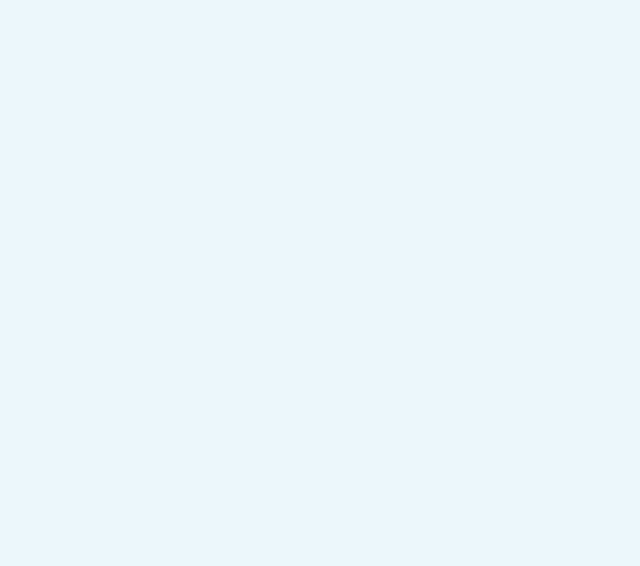
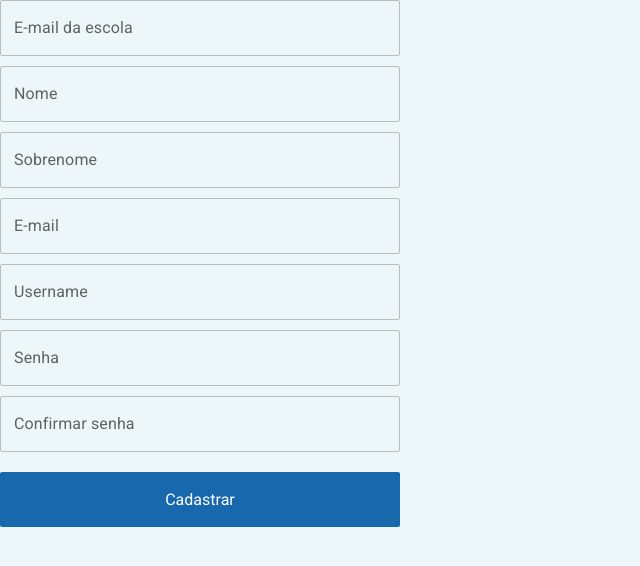
Before and after one commit to renandcr/school_manager_interface, a React (Create React App) app: page / in a window 1280 px wide. Shown: the top 566 px of the page, without its empty margins (0-640 px from the left). Built offline with nearby package versions, Linux system fonts and the light colour scheme.

Commit message:
Salvar alterações

```diff
--- a/package.json
+++ b/package.json
@@ -3,7 +3,12 @@
   "version": "0.1.0",
   "private": true,
   "dependencies": {
+    "@emotion/core": "^11.0.0",
+    "@emotion/react": "^11.10.6",
+    "@emotion/styled": "^11.10.6",
     "@hookform/resolvers": "^2.9.11",
+    "@mui/material": "^5.11.9",
+    "@mui/styled-engine-sc": "^5.11.9",
     "@testing-library/jest-dom": "^5.14.1",
     "@testing-library/react": "^13.0.0",
     "@testing-library/user-event": "^13.2.1",
@@ -17,6 +22,7 @@
     "react": "^18.2.0",
     "react-dom": "^18.2.0",
     "react-hook-form": "^7.43.1",
+    "react-icons": "^4.7.1",
     "react-redux": "^8.0.5",
     "react-router-dom": "5",
     "react-scripts": "5.0.1",
--- a/src/App.tsx
+++ b/src/App.tsx
@@ -5,6 +5,7 @@ import Header from "./components/Header";
 import React from "react";
 import DefaultButton from "./components/DefaultButton";
 // import "./App.css";
+import RegistrationForm from "./components/RegistrationForm";
 
 function App() {
   return (
@@ -13,6 +14,7 @@ function App() {
       <ToastContainer autoClose={4000} />
       {/* <Header /> */}
       {/* <DefaultButton>{"Cadastrar"}</DefaultButton> */}
+      <RegistrationForm />
     </>
   );
 }
--- a/src/components/DefaultButton/index.tsx
+++ b/src/components/DefaultButton/index.tsx
@@ -1,7 +1,9 @@
 import { DefaultButtonContainer } from "./style";
 import * as React from "react";
 
-export interface IDefaultButton {
+export interface IDefaultButton
+  extends React.ButtonHTMLAttributes<HTMLButtonElement> {
+  // export interface IDefaultButton {
   children: string;
   height?: string;
   width?: string;
@@ -11,10 +13,11 @@ const DefaultButton: React.FC<IDefaultButton> = ({
   children,
   height,
   width,
-  ...rest
+  // ...rest
 }) => {
   return (
-    <DefaultButtonContainer height={height} width={width} {...rest}>
+    // <DefaultButtonContainer height={height} width={width} {...rest}>
+    <DefaultButtonContainer height={height} width={width}>
       {children}
     </DefaultButtonContainer>
   );
--- a/src/components/DefaultButton/style.ts
+++ b/src/components/DefaultButton/style.ts
@@ -6,7 +6,7 @@ export const DefaultButtonContainer = styled.button<IDefaultButton>`
   width: ${(props) => props.width};
   height: ${(props) => props.height};
   background-color: ${VARIABLES.blueColor};
-  font-size: 14px;
+  font-weight: 400;
   padding: 5px;
   color: #ffffff;
   border-radius: 2px;
--- /dev/null
+++ b/src/components/RegistrationForm/index.tsx
@@ -0,0 +1,135 @@
+import { yupResolver } from "@hookform/resolvers/yup";
+import { RegistrationFormContainer } from "./style";
+import DefaultButton from "../DefaultButton";
+import { useForm } from "react-hook-form";
+import { TextField } from "@mui/material";
+import * as React from "react";
+import * as yup from "yup";
+
+interface IUserRegistration {
+  school_email: string;
+  first_name: string;
+  last_name: string;
+  email: string;
+  username: string;
+  password: string;
+  confirm_password?: string;
+}
+
+const RegistrationForm = () => {
+  const FormSchema = yup.object().shape({
+    school_email: yup
+      .string()
+      .required("E-mail da escola é obrigatório")
+      .email("Tipo de e-mail inválido")
+      .max(75, "Limite de 75 caracteres"),
+    first_name: yup
+      .string()
+      .required("Nome é obrigatório")
+      .max(50, "Limite de 50 caracteres")
+      .matches(
+        /^[A-Za-záàâãéèêíïóôõöúçñÁÀÂÃÉÈÍÏÓÔÕÖÚÇÑ ]+$/,
+        "Não é permitido números nesse campo"
+      ),
+    last_name: yup
+      .string()
+      .required("Sobrenome é obrigatório")
+      .max(50, "Limite de 50 caracteres")
+      .matches(
+        /^[A-Za-záàâãéèêíïóôõöúçñÁÀÂÃÉÈÍÏÓÔÕÖÚÇÑ ]+$/,
+        "Não é permitido números nesse campo"
+      ),
+    email: yup
+      .string()
+      .required("E-mail é obrigatório")
+      .email("Tipo de e-mail inválido")
+      .max(75, "Limite de 75 caracteres"),
+    username: yup
+      .string()
+      .required("Username é obrigatório")
+      .max(50, "Limite de 50 caracteres"),
+    password: yup
+      .string()
+      .required("Senha é obrigatório")
+      .min(6, "Senha deve ter no mínimo 6 dígitos"),
+    confirm_password: yup
+      .string()
+      .required("Digite a senha novamente")
+      .oneOf([yup.ref("password")], "As senhas não são iguais"),
+  });
+
+  const {
+    register,
+    handleSubmit,
+    formState: { errors },
+  } = useForm<IUserRegistration>({ resolver: yupResolver(FormSchema) });
+
+  const submissionMethod = (data: IUserRegistration) => {
+    // delete data.confirm_password;
+    console.log("All ready!", data);
+  };
+
+  return (
+    <RegistrationFormContainer onSubmit={handleSubmit(submissionMethod)}>
+      <TextField
+        className="text_field"
+        label="E-mail da escola"
+        type="text"
+        // autoFocus
+        {...register("school_email")}
+      />
+      {errors?.school_email && <p>{errors.school_email?.message}</p>}
+
+      <TextField
+        className="text_field"
+        label="Nome"
+        type="text"
+        {...register("first_name")}
+      />
+      {errors?.first_name && <p>{errors.first_name?.message}</p>}
+
+      <TextField
+        className="text_field"
+        label="Sobrenome"
+        type="text"
+        {...register("last_name")}
+      />
+      {errors?.last_name && <p>{errors.last_name?.message}</p>}
+
+      <TextField
+        className="text_field"
+        label="E-mail"
+        type="text"
+        {...register("email")}
+      />
+      {errors?.email && <p>{errors.email?.message}</p>}
+
+      <TextField
+        className="text_field"
+        label="Username"
+        type="text"
+        {...register("username")}
+      />
+      {errors?.username && <p>{errors.username?.message}</p>}
+
+      <TextField
+        className="text_field"
+        label="Senha"
+        type="text"
+        {...register("password")}
+      />
+      {errors?.password && <p>{errors.password?.message}</p>}
+
+      <TextField
+        className="text_field"
+        label="Confirmar senha"
+        type="text"
+        {...register("confirm_password")}
+      />
+      {errors?.confirm_password && <p>{errors.confirm_password?.message}</p>}
+      <DefaultButton height="55px">{"Cadastrar"}</DefaultButton>
+    </RegistrationFormContainer>
+  );
+};
+
+export default RegistrationForm;
--- /dev/null
+++ b/src/components/RegistrationForm/style.ts
@@ -0,0 +1,28 @@
+import { VARIABLES } from "../../styles/global";
+import styled from "styled-components";
+
+export const RegistrationFormContainer = styled.form`
+  display: flex;
+  flex-direction: column;
+  row-gap: 10px;
+  width: 98%;
+  max-width: 400px;
+  .text_field {
+    div {
+      border-radius: 2px;
+    }
+  }
+  p {
+    display: flex;
+    align-self: flex-start;
+    align-items: center;
+    margin: -5px 0 5px 0;
+    column-gap: 5px;
+    font-size: 12px;
+    font-weight: 400;
+    color: red;
+  }
+  button {
+    margin-top: 10px;
+  }
+`;
```
Also changed, not shown: 1 other file (tests, documents, lock files or other folders).
